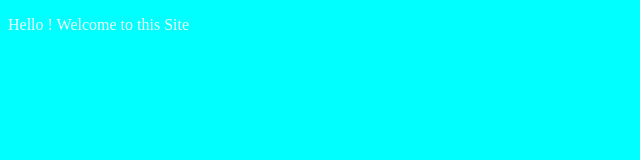
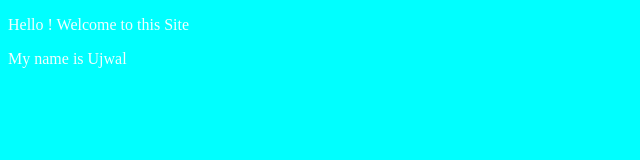
Before and after one commit to Ujwalss/Mysite, a plain HTML site: page index.html in a window 1280 px wide. Shown: the whole page, without its empty margins (0-640 px from the left). Drawn offline with Linux system fonts and the light colour scheme.

Commit message:
Details added

```diff
--- a/index.html
+++ b/index.html
@@ -7,6 +7,7 @@
 </head>
 <body>
     <p>Hello ! Welcome to this Site</p>
+    <p>My name is Ujwal</p>
 
 </body>
 <style>
```
